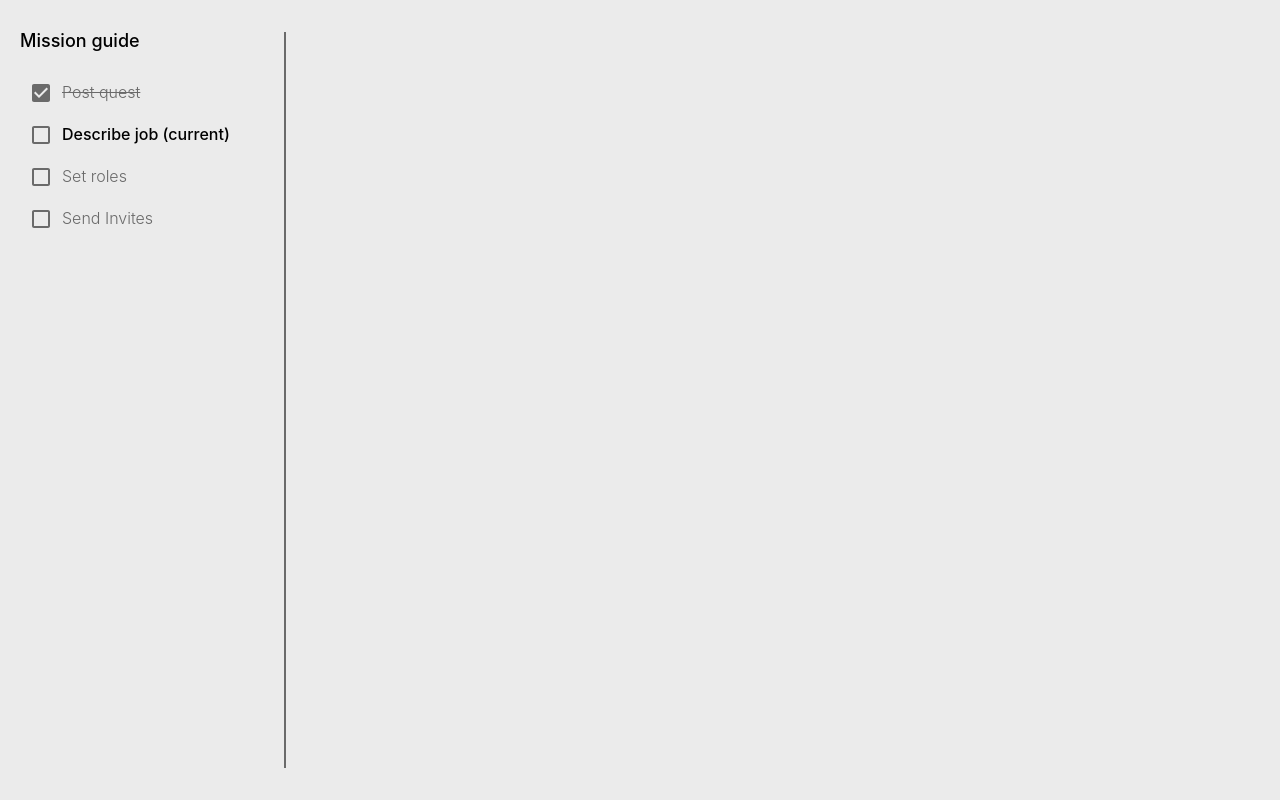
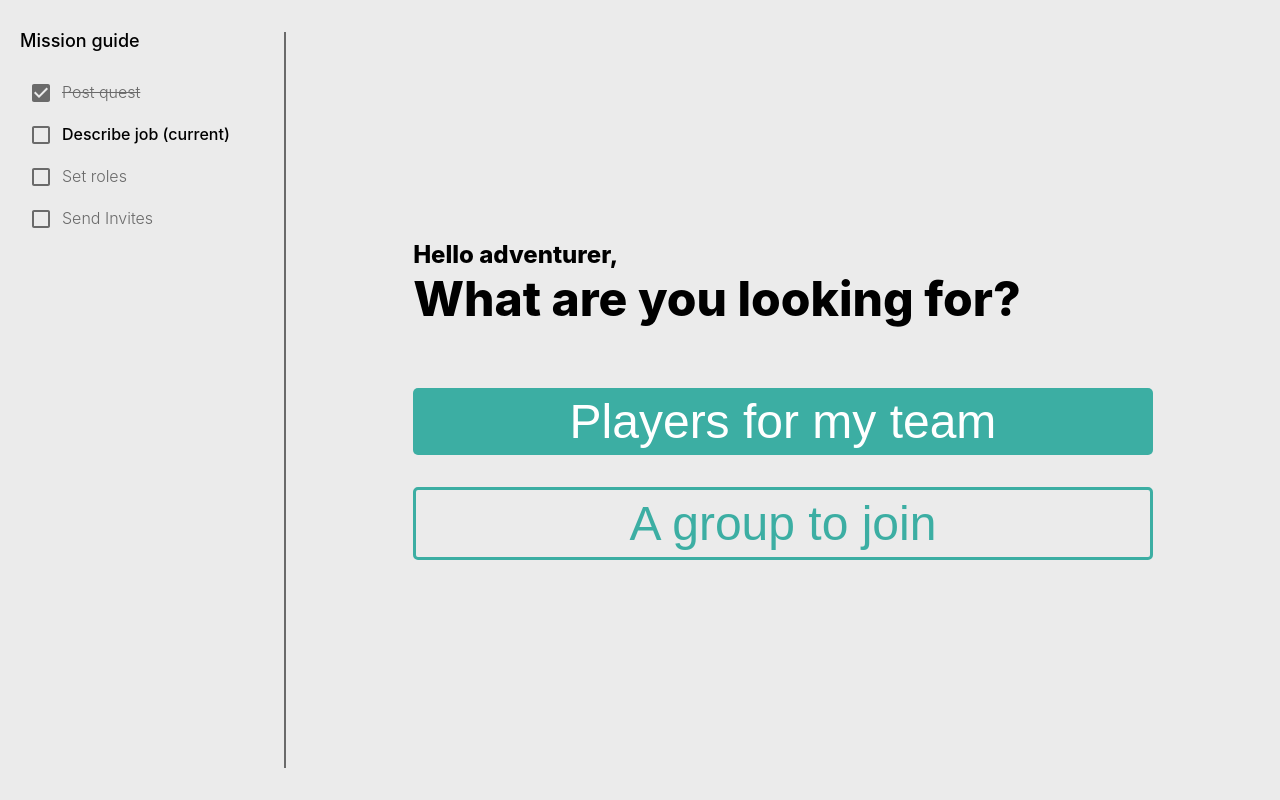
Before and after one commit to 3S-Studios/the-hunting-board-fe, a Next.js app: page /home in a window 1280 px wide. Built offline with nearby package versions, Linux system fonts and the light colour scheme.

Commit message:
Add placeholder for first step buttons

```diff
--- a/components/Base/Button.js
+++ b/components/Base/Button.js
@@ -1,10 +1,51 @@
 import styled from "styled-components";
 
-export default styled.button`
-  background-color: ${(props) => props.bg || "red"};
-  color: ${(props) => props.color};
-  border: none;
+const getBackgroundColour = (variant) => {
+  switch (variant) {
+    case "primary":
+      return "#3CAEA3";
+    case "secondary":
+      return "transparent";
+    default:
+      return "#3CAEA3";
+  }
+};
+
+const getColour = (variant) => {
+  switch (variant) {
+    case "primary":
+      return "#FFF";
+    case "secondary":
+      return "#3CAEA3";
+    default:
+      return "#000";
+  }
+};
+
+const getBorder = (variant) => {
+  switch (variant) {
+    case "primary":
+      return "none";
+    case "secondary":
+      return "3px solid #3CAEA3";
+    default:
+      return "#000";
+  }
+};
+
+const StyledButton = styled.button`
+  background-color: ${({ variant }) => getBackgroundColour(variant)};
+  color: ${({ variant }) => getColour(variant)};
+  border: ${({ variant }) => getBorder(variant)};
   border-radius: 5px;
-  padding: 20px;
-  font-size: 1.5rem;
+  padding: 6px 0;
+  font-size: 48px;
+  width: 100%;
+  cursor: pointer;
 `;
+
+const Button = ({ variant = "primary", children }) => (
+  <StyledButton variant={variant}>{children}</StyledButton>
+);
+
+export { Button as default, Button };
--- a/components/Base/Layout.js
+++ b/components/Base/Layout.js
@@ -16,6 +16,8 @@ const Main = styled.main`
   flex: 1 1 75%;
   padding: 30px 20px;
   background-color: ${(props) => props.bg};
+  display: flex;
+  justify-content: center;
 `;
 
 const Divider = styled.div`
--- /dev/null
+++ b/components/Steps/PostStep.js
@@ -0,0 +1,43 @@
+import styled from "styled-components";
+import Button from "../Base/Button";
+
+const Wrapper = styled.div`
+  align-self: center;
+  justify-self: center;
+`;
+
+const Title = styled.h1`
+  font-size: 24px;
+  font-weight: 800;
+  color: #000;
+  margin: 0;
+`;
+
+const Subtitle = styled.h2`
+  font-size: 48px;
+  font-weight: 800;
+  color: #000;
+  margin: 0;
+  margin-bottom: 60px;
+`;
+
+const ButtonWrapper = styled.div`
+  button:first-child {
+    margin-bottom: 32px;
+  }
+`;
+
+const PostStep = () => {
+  return (
+    <Wrapper>
+      <Title>Hello adventurer,</Title>
+      <Subtitle>What are you looking for?</Subtitle>
+      <ButtonWrapper>
+        <Button>Players for my team</Button>
+        <Button variant="secondary">A group to join</Button>
+      </ButtonWrapper>
+    </Wrapper>
+  );
+};
+
+export { PostStep as default, PostStep };
--- a/pages/home.js
+++ b/pages/home.js
@@ -1,8 +1,9 @@
 import Layout from "../components/Base/Layout";
 import Stepper from "../components/Stepper";
+import PostStep from "../components/Steps/PostStep";
 
 const MainPage = () => {
-  return <Layout aside={<Stepper />} />;
+  return <Layout aside={<Stepper />} main={<PostStep />} />;
 };
 
 export { MainPage as default, MainPage };
```
